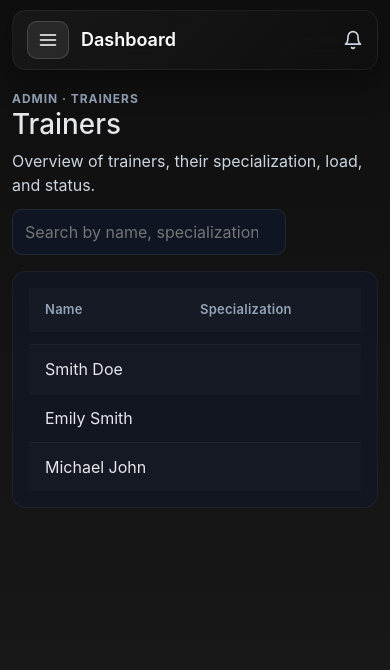
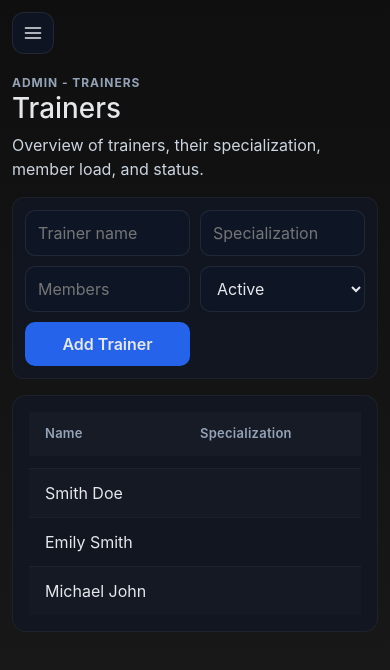
Before and after one commit to AbhinavP27/Gym-Management-System, a React (Vite) app: page /admin/trainers in a window 390 px wide. Shown: the top 670 px of the page. Built offline with nearby package versions, Linux system fonts and the light colour scheme.

Commit message:
Refactor Trainers component and update related styles; implement Trainer form for adding new trainers; enhance Sidebar for mobile responsiveness

```diff
--- a/src/App.jsx
+++ b/src/App.jsx
@@ -10,7 +10,7 @@ import AdminDashboard from './pages/dashboard/admin/AdminDashboard'
 import Reports from './pages/dashboard/components/Reports'
 import Payments from './pages/dashboard/components/Payments'
 import Members from './pages/dashboard/components/Members'
-import Trainers from './pages/dashboard/components/Trainers'
+import Trainers from './pages/dashboard/components/Trainer'
 import Settings from './pages/dashboard/components/Settings'
 import { Toaster } from 'react-hot-toast'
 import UserDashboard from './pages/dashboard/user/UserDashboard'
--- /dev/null
+++ b/src/pages/dashboard/components/Trainer.jsx
@@ -0,0 +1,133 @@
+import React, { useState } from "react";
+import DashboardLayout from "../layouts/DashboardLayout";
+import { trainers as trainerData } from "../../../data/dashboard";
+import "../components/styl/Members.css";
+import "../components/styl/Trainers.css";
+
+const STATUSES = ["Active", "Busy", "On Leave"];
+
+const Trainers = () => {
+  const [trainers, setTrainers] = useState(() =>
+    trainerData.map((trainer) => ({
+      ...trainer,
+      status: STATUSES[Math.floor(Math.random() * STATUSES.length)],
+    }))
+  );
+  const [form, setForm] = useState({
+    name: "",
+    specialization: "",
+    members: "",
+    status: STATUSES[0],
+  });
+
+  const handleChange = (event) => {
+    const { name, value } = event.target;
+    setForm((current) => ({ ...current, [name]: value }));
+  };
+
+  const handleSubmit = (event) => {
+    event.preventDefault();
+
+    const name = form.name.trim();
+    const specialization = form.specialization.trim();
+    if (!name || !specialization) return;
+
+    setTrainers((current) => [
+      ...current,
+      {
+        id: current.length ? Math.max(...current.map((trainer) => trainer.id)) + 1 : 1,
+        name,
+        specialization,
+        members: Number(form.members) || 0,
+        status: form.status,
+      },
+    ]);
+
+    setForm({
+      name: "",
+      specialization: "",
+      members: "",
+      status: STATUSES[0],
+    });
+  };
+
+  return (
+    <DashboardLayout role="admin">
+      <div className="trainers-page">
+        <div className="trainers-page__header">
+          <div>
+            <p className="eyebrow">Admin - Trainers</p>
+            <h1>Trainers</h1>
+            <p className="subtext">
+              Overview of trainers, their specialization, member load, and status.
+            </p>
+          </div>
+        </div>
+
+        <form className="trainer-form" onSubmit={handleSubmit}>
+          <input
+            name="name"
+            type="text"
+            placeholder="Trainer name"
+            value={form.name}
+            onChange={handleChange}
+          />
+          <input
+            name="specialization"
+            type="text"
+            placeholder="Specialization"
+            value={form.specialization}
+            onChange={handleChange}
+          />
+          <input
+            name="members"
+            type="number"
+            min="0"
+            placeholder="Members"
+            value={form.members}
+            onChange={handleChange}
+          />
+          <select name="status" value={form.status} onChange={handleChange}>
+            {STATUSES.map((status) => (
+              <option key={status} value={status}>
+                {status}
+              </option>
+            ))}
+          </select>
+          <button type="submit">Add Trainer</button>
+        </form>
+
+        <div className="trainers-card">
+          <div className="table-head">
+            <span>Name</span>
+            <span>Specialization</span>
+            <span>Members</span>
+            <span>Status</span>
+          </div>
+          <div className="table-body">
+            {trainers.map((trainer) => (
+              <div key={trainer.id} className="table-row">
+                <span>{trainer.name}</span>
+                <span>{trainer.specialization}</span>
+                <span>{trainer.members}</span>
+                <span
+                  className={`pill ${
+                    trainer.status === "Active"
+                      ? "pill--green"
+                      : trainer.status === "Busy"
+                      ? "pill--blue"
+                      : "pill--amber"
+                  }`}
+                >
+                  {trainer.status}
+                </span>
+              </div>
+            ))}
+          </div>
+        </div>
+      </div>
+    </DashboardLayout>
+  );
+};
+
+export default Trainers;
--- a/src/pages/dashboard/components/Trainers.jsx
+++ /dev/null
@@ -1,88 +0,0 @@
-import React, { useMemo, useState } from "react";
-import DashboardLayout from "../layouts/DashboardLayout";
-import { trainers as trainerData } from "../../../data/dashboard";
-import "../components/styl/Members.css";
-import "../components/styl/Trainers.css";
-
-const STATUSES = ["Active", "Busy", "On Leave"];
-
-const Trainers = () => {
-  const [query, setQuery] = useState("");
-
-  const trainersWithStatus = useMemo(
-    () =>
-      trainerData.map((t) => ({
-        ...t,
-        status: STATUSES[Math.floor(Math.random() * STATUSES.length)],
-      })),
-    []
-  );
-
-  const filtered = useMemo(() => {
-    const q = query.toLowerCase();
-    return trainersWithStatus.filter(
-      (t) =>
-        t.name.toLowerCase().includes(q) ||
-        t.specialization.toLowerCase().includes(q) ||
-        t.status.toLowerCase().includes(q)
-    );
-  }, [query, trainersWithStatus]);
-
-  return (
-    <DashboardLayout role="admin">
-      <div className="trainers-page">
-        <div className="trainers-page__header">
-          <div>
-            <p className="eyebrow">Admin · Trainers</p>
-            <h1>Trainers</h1>
-            <p className="subtext">
-              Overview of trainers, their specialization, load, and status.
-            </p>
-          </div>
-          <input
-            className="trainers-search"
-            type="search"
-            placeholder="Search by name, specialization, or status..."
-            value={query}
-            onChange={(e) => setQuery(e.target.value)}
-          />
-        </div>
-
-        <div className="trainers-card">
-          <div className="table-head">
-            <span>Name</span>
-            <span>Specialization</span>
-            <span>Members</span>
-            <span>Status</span>
-          </div>
-          <div className="table-body">
-            {filtered.map((t) => (
-              <div key={t.id} className="table-row">
-                <span>{t.name}</span>
-                <span>{t.specialization}</span>
-                <span>{t.members}</span>
-                <span
-                  className={`pill ${
-                    t.status === "Active"
-                      ? "pill--green"
-                      : t.status === "Busy"
-                      ? "pill--blue"
-                      : "pill--amber"
-                  }`}
-                >
-                  {t.status}
-                </span>
-              </div>
-            ))}
-
-            {filtered.length === 0 && (
-              <div className="empty-state">No trainers match your search.</div>
-            )}
-          </div>
-        </div>
-      </div>
-    </DashboardLayout>
-  );
-};
-
-export default Trainers;
--- a/src/pages/dashboard/components/styl/Sidebar.css
+++ b/src/pages/dashboard/components/styl/Sidebar.css
@@ -120,6 +120,20 @@
   padding: 20px 0 0;
 }
 
+.dashboard-mobile-toggle {
+  display: none;
+  align-items: center;
+  justify-content: center;
+  width: 42px;
+  height: 42px;
+  border: 1px solid rgba(255, 255, 255, 0.08);
+  border-radius: 12px;
+  background: rgba(15, 23, 42, 0.7);
+  color: #e5e7eb;
+  cursor: pointer;
+  margin-top: 12px;
+}
+
 @media (max-width: 768px) {
   .sidebar {
     position: fixed;
@@ -140,6 +154,10 @@
     margin-left: 0;
     padding: 0 12px 12px;
   }
+
+  .dashboard-mobile-toggle {
+    display: inline-flex;
+  }
 }
 
 .overlay {
--- a/src/pages/dashboard/components/styl/Trainers.css
+++ b/src/pages/dashboard/components/styl/Trainers.css
@@ -34,3 +34,31 @@
   border-radius: 14px;
   overflow: hidden;
 }
+
+.trainer-form {
+  display: grid;
+  grid-template-columns: repeat(auto-fit, minmax(160px, 1fr));
+  gap: 10px;
+  padding: 12px;
+  background: rgba(17, 24, 39, 0.7);
+  border: 1px solid rgba(255, 255, 255, 0.05);
+  border-radius: 12px;
+}
+
+.trainer-form input,
+.trainer-form select,
+.trainer-form button {
+  min-height: 42px;
+  border-radius: 10px;
+  border: 1px solid rgba(255, 255, 255, 0.08);
+  background: rgba(15, 23, 42, 0.7);
+  color: #e5e7eb;
+  padding: 10px 12px;
+}
+
+.trainer-form button {
+  border: none;
+  background: #2563eb;
+  font-weight: 600;
+  cursor: pointer;
+}
--- a/src/pages/dashboard/layouts/DashboardLayout.jsx
+++ b/src/pages/dashboard/layouts/DashboardLayout.jsx
@@ -1,6 +1,6 @@
 import React, { useEffect, useState } from "react";
+import { FiMenu } from "react-icons/fi";
 import Sidebar from "../components/Sidebar";
-import Topbar from "../components/Topbar";
 
 const DashboardLayout = ({ children, role }) => {
   const [isMobile, setIsMobile] = useState(() => window.innerWidth <= 768);
@@ -39,7 +39,16 @@ const DashboardLayout = ({ children, role }) => {
       )}
 
       <div className="content-area">
-        <Topbar onToggle={toggleSidebar} isMobile={isMobile} />
+        {isMobile && (
+          <button
+            className="dashboard-mobile-toggle"
+            onClick={toggleSidebar}
+            aria-label="Open sidebar"
+            type="button"
+          >
+            <FiMenu size={20} />
+          </button>
+        )}
         <div className="main-content">{children}</div>
       </div>
     </div>
```
Also changed, not shown: src/pages/dashboard/components/Members.jsx (+29 -19 lines).
